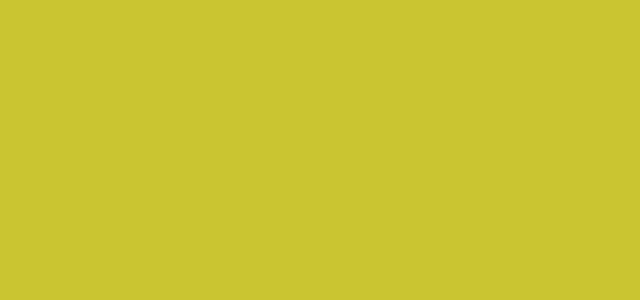
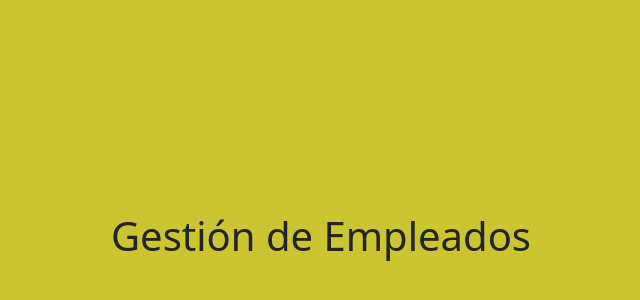
Before and after one commit to joseEncarnacion/gestion-de-ticket, a React (Create React App) app: page /EmployeesManagement in a window 1280 px wide. Before the commit this address had no page. Shown: the part 154-454 px from the top of the page, without its empty margins (319-959 px from the left). Built offline with nearby package versions, Linux system fonts and the light colour scheme.

Commit message:
Gestion de empleado

```diff
--- a/src/App.js
+++ b/src/App.js
@@ -11,6 +11,7 @@ import BusinessOwner from "./components/Owner/businessowner";
 import ServiceJob from "./components/Owner/Jobservi/Servicejob";
 import Establishments from "./components/Owner/Jobestablis/Establishments";
 import ImageDisplay from "./components/pages/ImageDisplay";
+import EmployeesManagement from "./components/Employee/EmployeesManagement";
 
 
 
@@ -29,6 +30,7 @@ function App() {
           <Route path="/ServiceJob" element={<ServiceJob/>}/>
           <Route path="/Establishments" element={<Establishments/>}/>
           <Route path="ImageDisplay" element={<ImageDisplay/>}/>
+          <Route path="/EmployeesManagement" element={<EmployeesManagement/>}/>
         </Routes>
       </div>
     </Router>
--- /dev/null
+++ b/src/components/Employee/EmployeesManagement.css
@@ -0,0 +1,31 @@
+.employees-management {
+    padding: 20px;
+  }
+
+  .employees-management h1 {
+    margin-bottom: 20px;
+  }
+
+  .employees-management button {
+    margin-right: 10px;
+    padding: 10px 20px;
+  }
+
+  .employees-management ul {
+    list-style: none;
+    padding: 0;
+  }
+
+  .employees-management li {
+    display: flex;
+    align-items: center;
+    margin-bottom: 10px;
+  }
+
+  .employees-management li span {
+    flex: 1;
+  }
+
+  .employees-management li button {
+    margin-right: 10px;
+  }
--- /dev/null
+++ b/src/components/Employee/EmployeesManagement.jsx
@@ -0,0 +1,32 @@
+import React, { useState, useEffect } from 'react';
+import apiService from '../../api/apiService';
+import './EmployeesManagement.css';
+
+const EmployeesManagement = () => {
+  const [employees, setEmployees] = useState([]);
+
+//   useEffect(() => {
+//     fetchEmployees();
+//   }, []);
+
+//   const fetchEmployees = () => {
+//     apiService.get('/Employees')
+//       .then(response => setEmployees(response.data))
+//       .catch(error => console.error('Error fetching employees:', error));
+//   };
+
+//   const handleDelete = (id) => {
+//     apiService.delete(`/Employees/${id}`)
+//       .then(() => fetchEmployees())
+//       .catch(error => console.error('Error deleting employee:', error));
+//   };
+
+  return (
+    <div className="employees-management">
+      <h1>Gestión de Empleados</h1>
+
+    </div>
+  );
+};
+
+export default EmployeesManagement;
```
